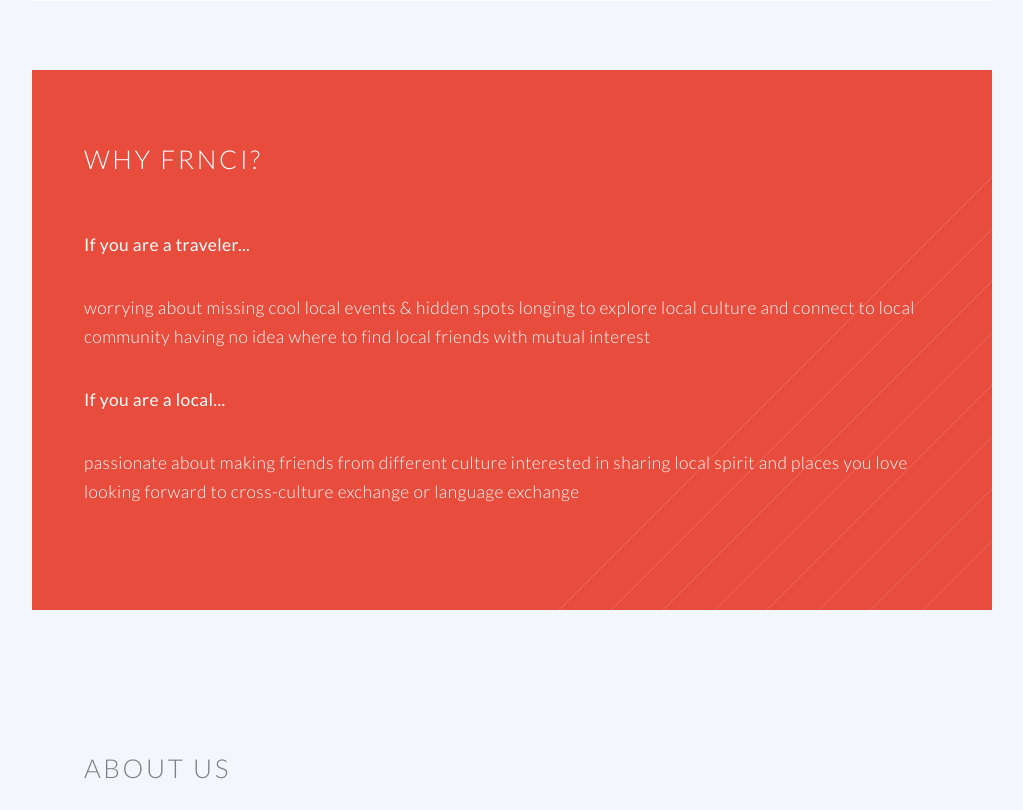
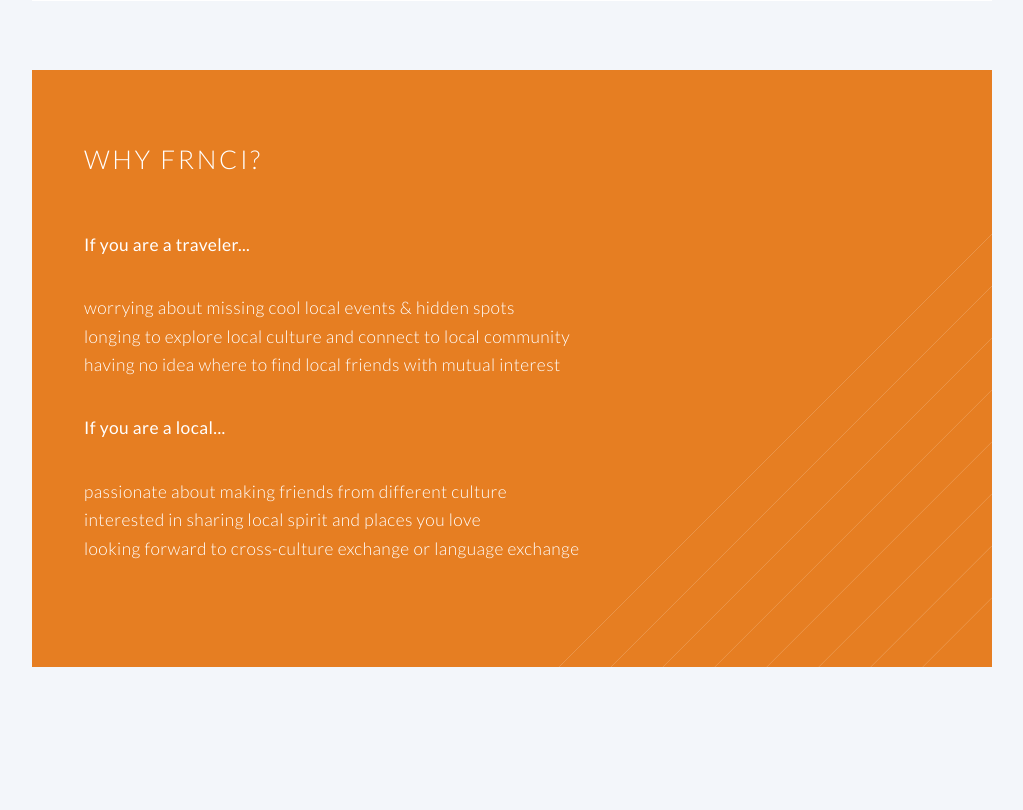
Before and after one commit to johnlinp/frnci, a Django app: page / in a window 1280 px wide. Shown: the part 2669-3479 px from the top of the page, without its empty margins (128-1151 px from the left). Run offline with Django 3.2, Linux system fonts and the light colour scheme.

Commit message:
Reword and change banner image

```diff
--- a/landing/static/assets/css/main.css
+++ b/landing/static/assets/css/main.css
@@ -2106,7 +2106,7 @@
 		}
 
 		.wrapper.style2 {
-			background-color: #e74c3c;
+			background-color: #e67e22;
 			background-image: url("images/light-br.svg");
 			background-position: bottom right;
 			background-repeat: no-repeat;
--- a/landing/templates/index.html
+++ b/landing/templates/index.html
@@ -24,7 +24,7 @@
 					<nav id="nav">
 						<ul>
 							<li class="current"><a href="#about-us" class="scrolly">About Us</a></li>
-							<li><a href="https://pin4.typeform.com/to/Zli6Pa" class="button special">I want to Lead!</a></li>
+							<li><a href="https://pin4.typeform.com/to/Zli6Pa" class="button special">Register to be Local</a></li>
 						</ul>
 					</nav>
 				</header>
@@ -204,11 +204,15 @@
 
 							<p><strong>If you are a traveler...</strong></p>
 
-							<p>worrying about missing cool local events &amp; hidden spots longing to explore local culture and connect to local community having no idea where to find local friends with mutual interest</p>
+							<p>worrying about missing cool local events &amp; hidden spots<br>
+							longing to explore local culture and connect to local community<br>
+							having no idea where to find local friends with mutual interest</p>
 
 							<p><strong>If you are a local...</strong></p>
 
-							<p>passionate about making friends from different culture interested in sharing local spirit and places you love looking forward to cross-culture exchange or language exchange</p>
+							<p>passionate about making friends from different culture<br>
+							interested in sharing local spirit and places you love<br>
+							looking forward to cross-culture exchange or language exchange</p>
 
 						</section>
 
--- a/landing/templates/locals.html
+++ b/landing/templates/locals.html
@@ -23,7 +23,7 @@
 					<h1 id="logo"><a href="index.html">FRNCI</a></h1>
 					<nav id="nav">
 						<ul>
-							<li><a href="https://pin4.typeform.com/to/Zli6Pa" class="button special">I want to Lead!</a></li>
+							<li><a href="https://pin4.typeform.com/to/Zli6Pa" class="button special">Register to be Local</a></li>
 						</ul>
 					</nav>
 				</header>
@@ -33,8 +33,8 @@
 
 					<header class="special container">
 						<span class="icon fa-check"></span>
-						<h2>Find Locals</h2>
-						<p>Choose a local to go with you.</p>
+						<h2>Find Your Local Friends</h2>
+						<p>to explore local spirit and connect to local community</p>
 					</header>
 
 					<!-- One -->
```
